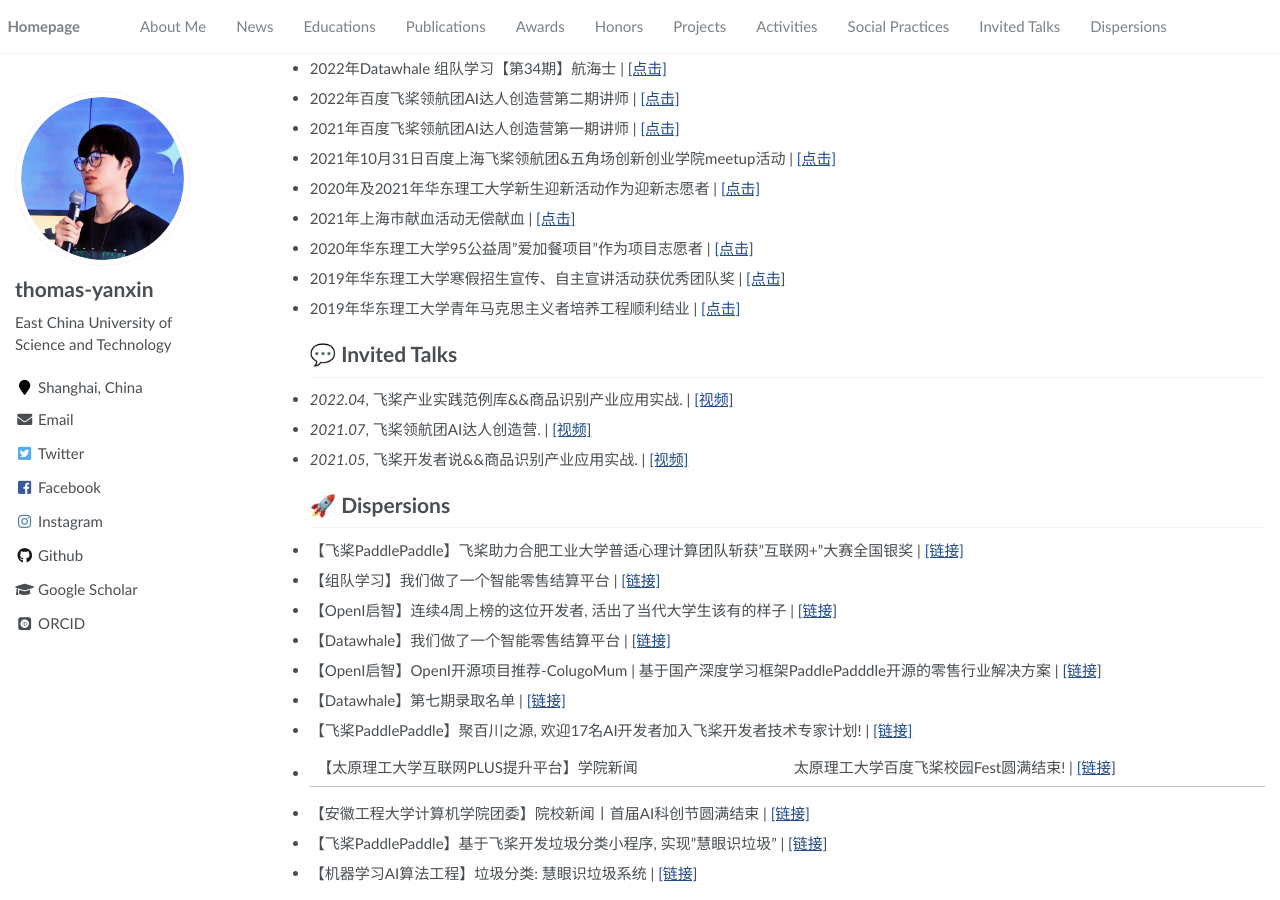
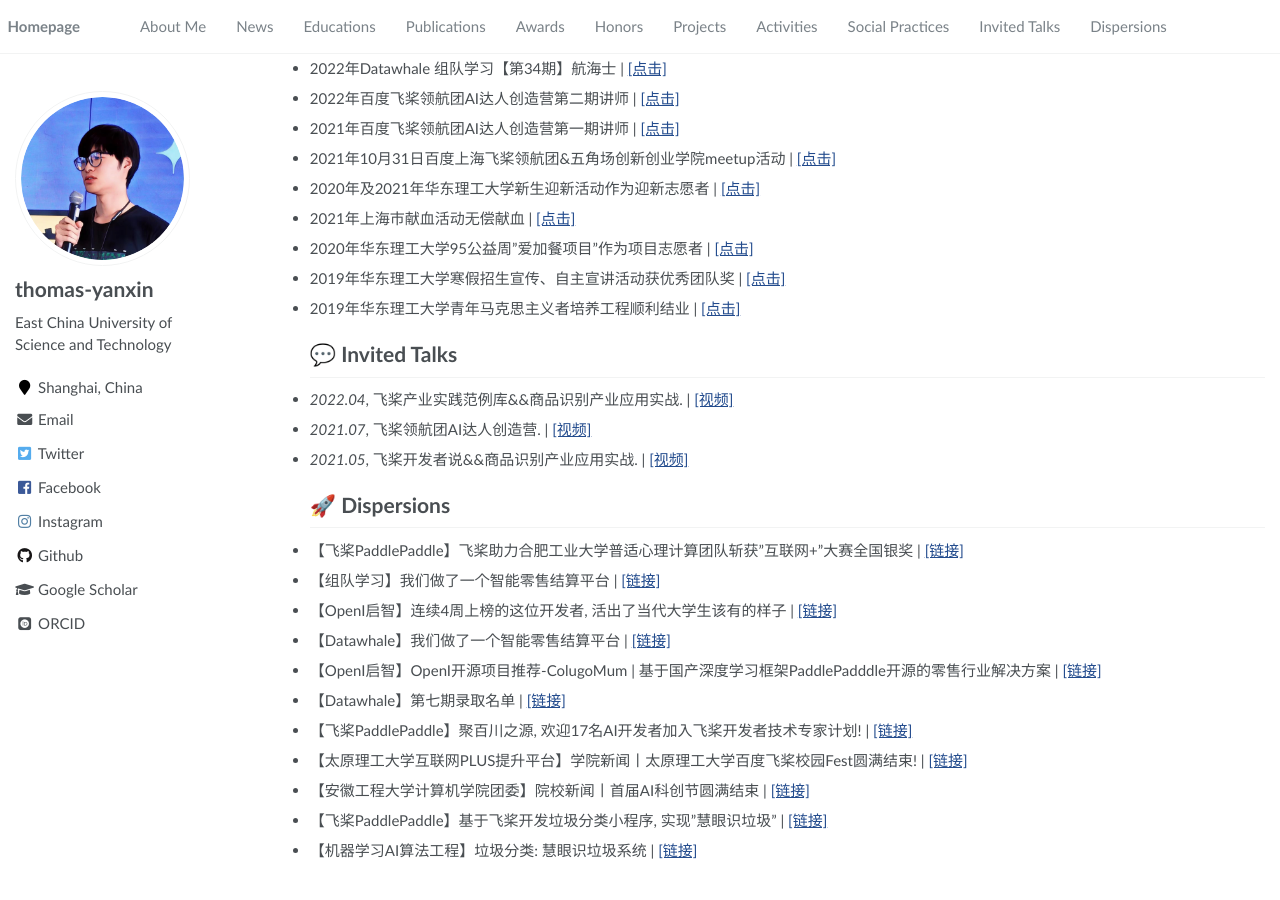
Before and after one commit to thomas-yanxin/thomas-yanxin.github.io, a Jekyll site: the page built from _pages/about.md, in a window 1280 px wide and 900 px high, scrolled down 3398 px. Built offline with Jekyll 4.4.1, drawn with Linux system fonts in a browser that asks for light colours; some web fonts are replaced; after the commit the page ends 4274 px from its top, so only the background shows below that.

Commit message:
Update about.md

```diff
--- a/_pages/about.md
+++ b/_pages/about.md
@@ -191,7 +191,7 @@ redirect_from:
 * 【OpenI启智】OpenI开源项目推荐-ColugoMum \| 基于国产深度学习框架PaddlePadddle开源的零售行业解决方案 \| [\[链接\]](https://mp.weixin.qq.com/s/mgNcoWAICBAqkPCqqBN8Iw)
 * 【Datawhale】第七期录取名单 \| [\[链接\]](https://mp.weixin.qq.com/s/_I-aNX1lAPV2_eYoS0w_Bg)
 * 【飞桨PaddlePaddle】聚百川之源, 欢迎17名AI开发者加入飞桨开发者技术专家计划! \| [\[链接\]](https://mp.weixin.qq.com/s/PAeREjahNTSJmwn1QtI3Zg)
-* 【太原理工大学互联网PLUS提升平台】学院新闻 | 太原理工大学百度飞桨校园Fest圆满结束! \| [\[链接\]](https://mp.weixin.qq.com/s/-VoCDzr1MjeGm4UQuRxORw)
+* 【太原理工大学互联网PLUS提升平台】学院新闻丨太原理工大学百度飞桨校园Fest圆满结束! \| [\[链接\]](https://mp.weixin.qq.com/s/-VoCDzr1MjeGm4UQuRxORw)
 * 【安徽工程大学计算机学院团委】院校新闻丨首届AI科创节圆满结束 \| [\[链接\]](https://mp.weixin.qq.com/s/oCVRHA5Hg41PqTQ-yJQgkg)
 * 【飞桨PaddlePaddle】基于飞桨开发垃圾分类小程序, 实现"慧眼识垃圾" \| [\[链接\]](https://mp.weixin.qq.com/s/6xt4ReF-n4qyJ859yvCbcg)
 * 【机器学习AI算法工程】垃圾分类: 慧眼识垃圾系统 \| [\[链接\]](https://mp.weixin.qq.com/s/rsJSLKaNxtJ06HnwbWbL-w)
```
